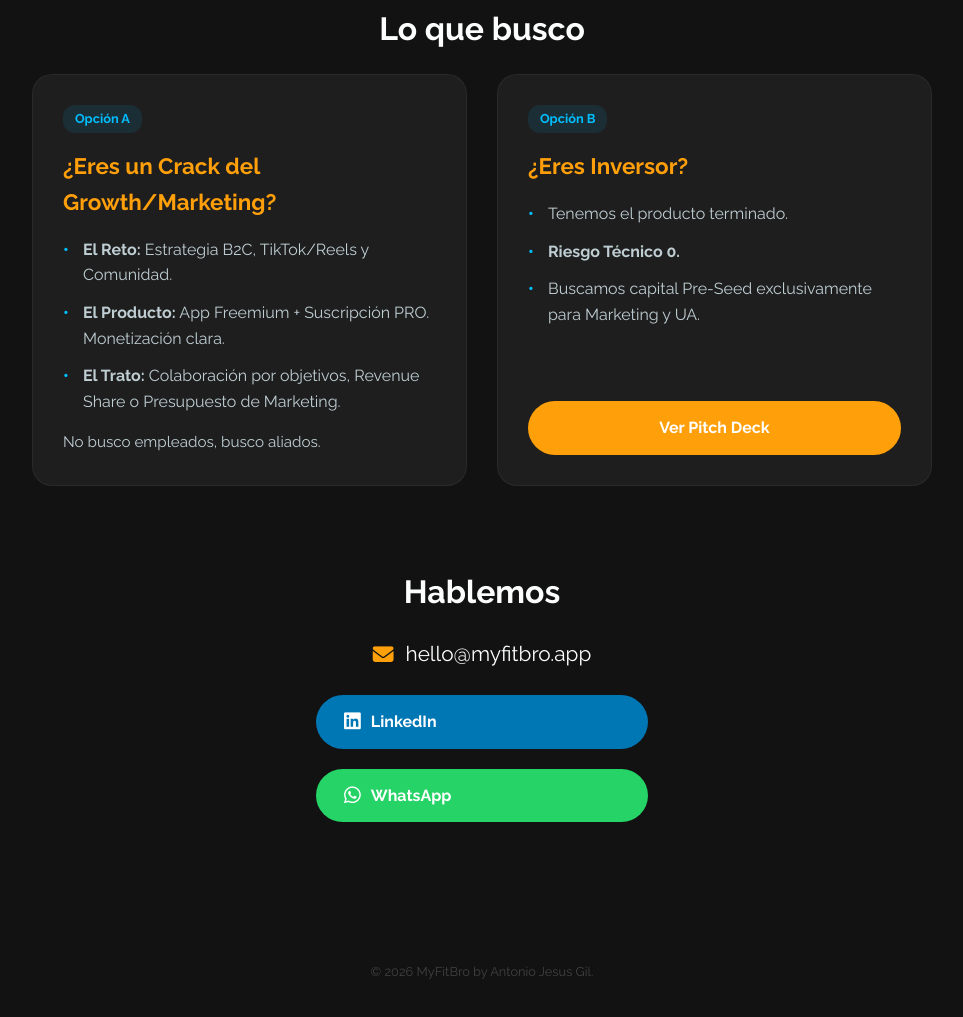
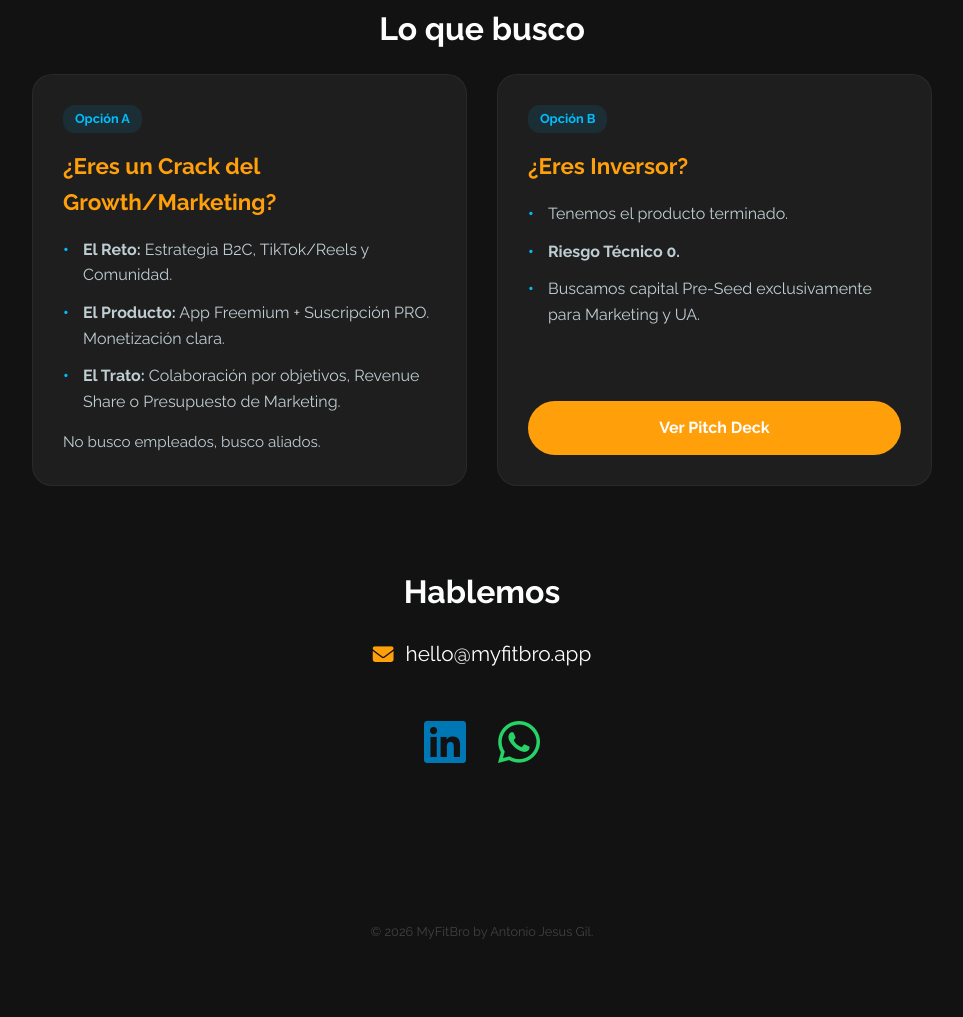
Before and after one commit to ajgil/myfitbro-landing, a plain HTML site: page connect/index.html in a window 1280 px wide. Shown: the part 1089-2106 px from the top of the page, without its empty margins (158-1121 px from the left). After the commit the page ends 2071 px from the top, so only its background shows below. Drawn offline with Linux system fonts and the light colour scheme.

Commit message:
style: update social media links to larger icons with hover effects and adjust their spacing and container margin.

```diff
--- a/connect/index.html
+++ b/connect/index.html
@@ -327,17 +327,19 @@
                         onmouseout="this.style.borderColor='transparent'">hello@myfitbro.app</span>
                 </a>
 
-                <div style="display: flex; gap: 20px; flex-wrap: wrap; justify-content: center;">
+                <div style="display: flex; gap: 32px; flex-wrap: wrap; justify-content: center; margin-top: 10px;">
                     <!-- LinkedIn -->
-                    <a href="https://www.linkedin.com/company/my-fitbro-app" target="_blank" class="btn"
-                        style="margin-top: 0; background-color: #0077b5; display: flex; align-items: center; gap: 10px;">
-                        <i class="fa-brands fa-linkedin" style="font-size: 1.2rem;"></i> LinkedIn
+                    <a href="https://www.linkedin.com/company/my-fitbro-app" target="_blank"
+                        style="color: #0077b5; font-size: 3rem; transition: transform 0.2s;"
+                        onmouseover="this.style.transform='scale(1.1)'" onmouseout="this.style.transform='scale(1)'">
+                        <i class="fa-brands fa-linkedin"></i>
                     </a>
 
                     <!-- WhatsApp -->
-                    <a href="https://wa.me/34633257785" target="_blank" class="btn"
-                        style="margin-top: 0; background-color: #25D366; display: flex; align-items: center; gap: 10px;">
-                        <i class="fa-brands fa-whatsapp" style="font-size: 1.2rem;"></i> WhatsApp
+                    <a href="https://wa.me/34633257785" target="_blank"
+                        style="color: #25D366; font-size: 3rem; transition: transform 0.2s;"
+                        onmouseover="this.style.transform='scale(1.1)'" onmouseout="this.style.transform='scale(1)'">
+                        <i class="fa-brands fa-whatsapp"></i>
                     </a>
                 </div>
 
```
